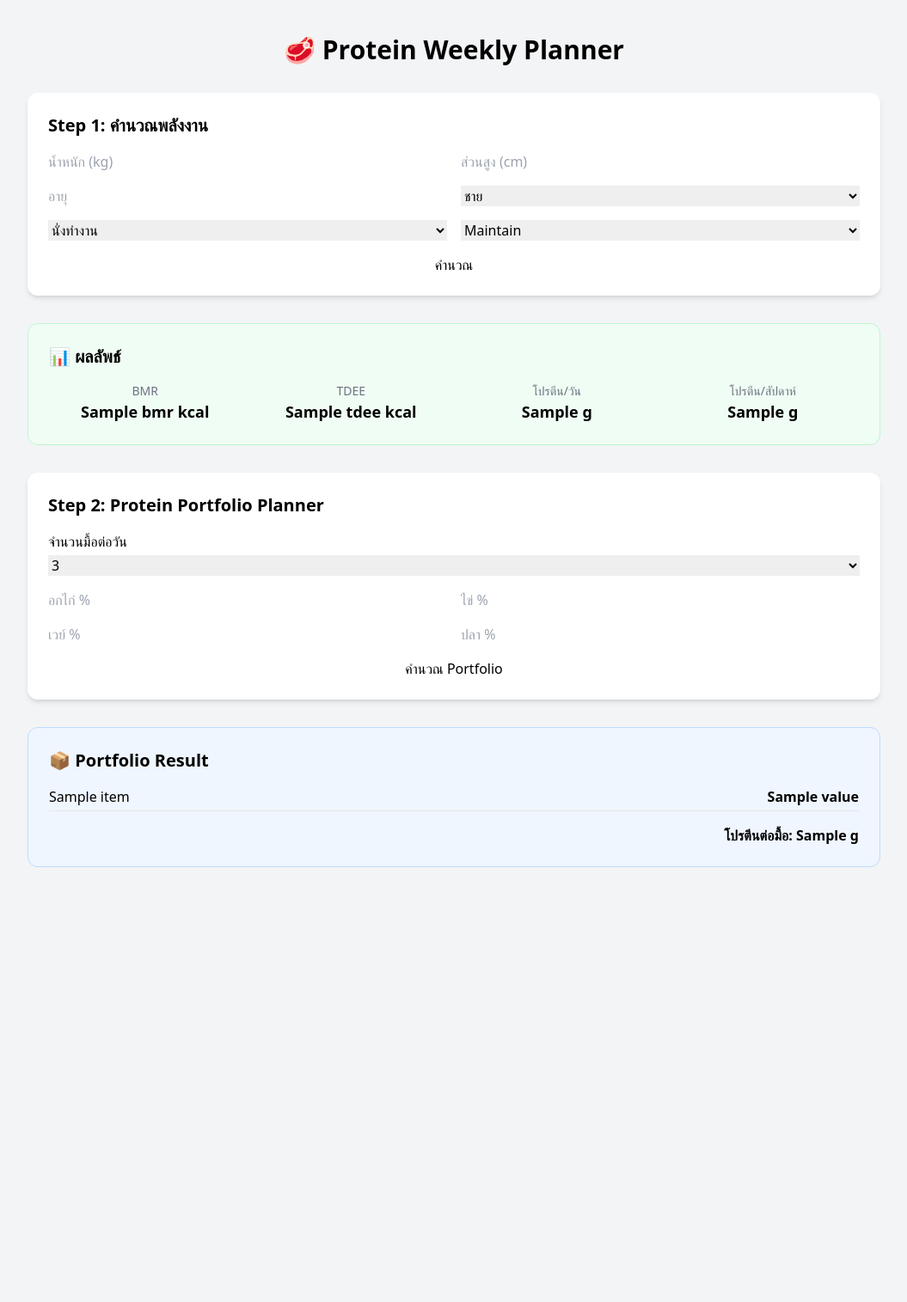
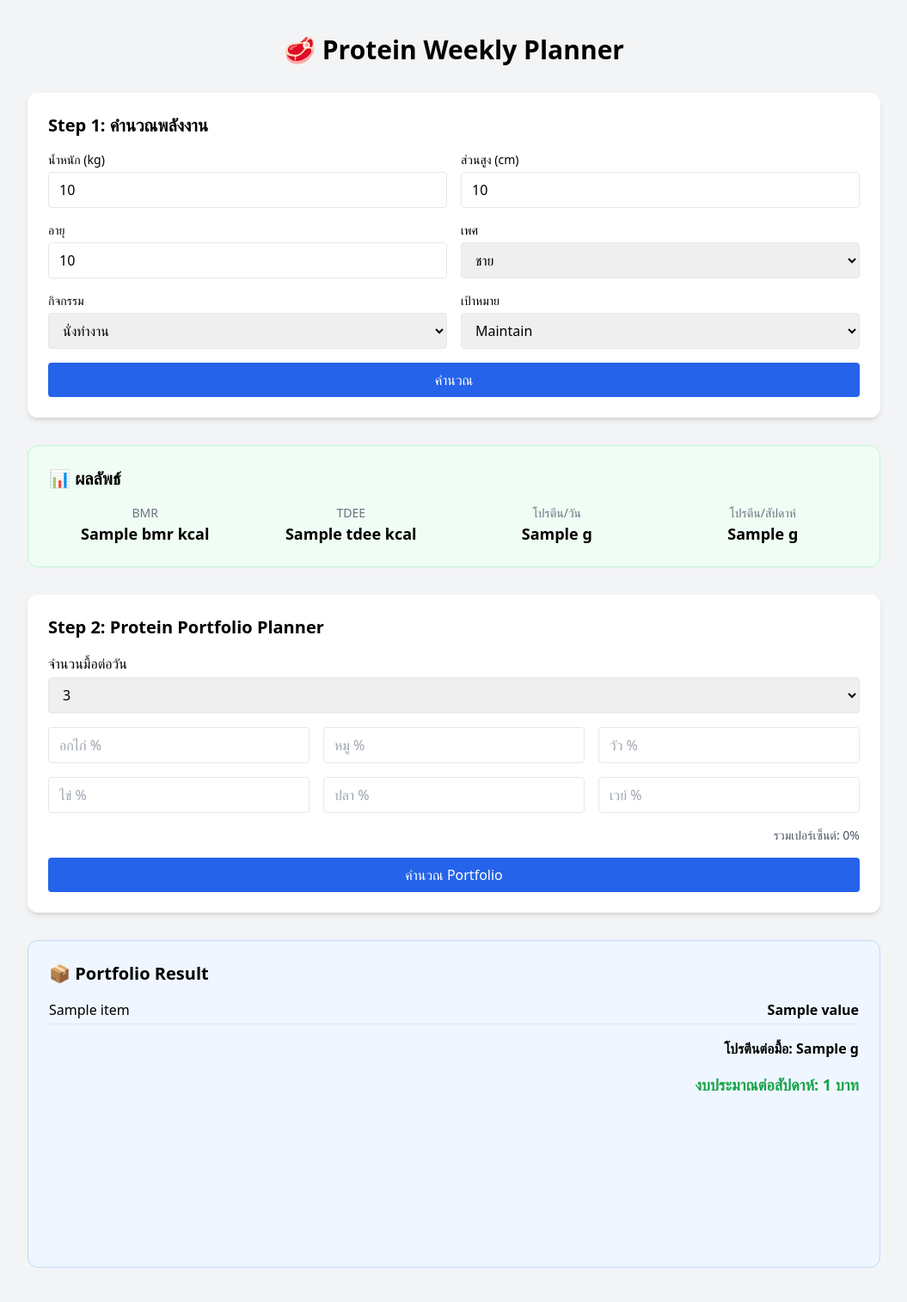
Before and after one commit to tongcnx/protein, a FastAPI app: template templates/index.html in a window 1280 px wide. Shown: the whole page at 86% size, without its empty margins (112-1167 px from the left). Before the commit the page ends 1009 px from the top, so only its background shows below. Run offline with FastAPI, Linux system fonts and the light colour scheme; the template is opened without the code that fills it: most values are stand-ins (such as "Sample title", 1, 10 or a date in 2020); a map, chart or similar area stays blank; some libraries are stand-ins or nearby versions.

Commit message:
Fix portfolio data disappearing

```diff
--- a/main.py
+++ b/main.py
@@ -1,31 +1,23 @@
 from fastapi import FastAPI, Request, Form
+from fastapi.templating import Jinja2Templates
 from fastapi.responses import HTMLResponse
-from fastapi.templating import Jinja2Templates
-
-from core.calculator import *
-from core.food_engine import calculate_food_requirements, calculate_portfolio, load_foods
+import random
 
 app = FastAPI()
 templates = Jinja2Templates(directory="templates")
 
 
-activity_map = {
-    "1.2": 1.2,
-    "1.375": 1.375,
-    "1.55": 1.55,
-    "1.725": 1.725
-}
-
-
 @app.get("/", response_class=HTMLResponse)
 def home(request: Request):
-    foods = load_foods()
-
     return templates.TemplateResponse("index.html", {
         "request": request,
-        "food_analysis": foods
+        "weight": "",
+        "height": "",
+        "age": "",
+        "gender": "male",
+        "activity": "1.2",
+        "goal": "maintain"
     })
-
 
 
 @app.post("/calculate", response_class=HTMLResponse)
@@ -35,92 +27,146 @@ def calculate(
     height: float = Form(...),
     age: int = Form(...),
     gender: str = Form(...),
-    activity: str = Form(...),
+    activity: float = Form(...),
     goal: str = Form(...)
 ):
-    bmr = calculate_bmr(weight, height, age, gender)
-    tdee = calculate_tdee(bmr, activity_map[activity])
-    daily_protein, weekly_protein = calculate_protein(weight, goal)
 
-    food_analysis = calculate_food_requirements(weekly_protein)
+    # ===== BMR =====
+    if gender == "male":
+        bmr = 10*weight + 6.25*height - 5*age + 5
+    else:
+        bmr = 10*weight + 6.25*height - 5*age - 161
+
+    tdee = bmr * activity
+
+    if goal == "gain":
+        tdee += 300
+    elif goal == "cut":
+        tdee -= 300
+
+    daily_protein = weight * 2
+    weekly_protein = daily_protein * 7
 
     return templates.TemplateResponse("index.html", {
         "request": request,
-        "bmr": round(bmr, 2),
-        "tdee": round(tdee, 2),
-        "daily_protein": round(daily_protein, 2),
-        "weekly_protein": round(weekly_protein, 2),
-        "food_analysis": food_analysis
+        "weight": weight,
+        "height": height,
+        "age": age,
+        "gender": gender,
+        "activity": str(activity),
+        "goal": goal,
+        "bmr": round(bmr, 1),
+        "tdee": round(tdee, 1),
+        "daily_protein": round(daily_protein, 1),
+        "weekly_protein": round(weekly_protein, 1)
     })
 
-@app.post("/portfolio")
-async def portfolio(
+
+@app.post("/portfolio", response_class=HTMLResponse)
+def portfolio(
     request: Request,
     weekly_protein: float = Form(...),
-    chicken_percent: float = Form(0),
-    egg_percent: float = Form(0),
-    whey_percent: float = Form(0),
-    fish_percent: float = Form(0),
-    meals_per_day: int = Form(3)
+    meals_per_day: int = Form(...),
+    weight: float = Form(...),
+    height: float = Form(...),
+    age: int = Form(...),
+    gender: str = Form(...),
+    activity: str = Form(...),
+    goal: str = Form(...),
+    chicken_percent: float = Form(...),
+    pork_percent: float = Form(...),
+    beef_percent: float = Form(...),
+    egg_percent: float = Form(...),
+    fish_percent: float = Form(...),
+    whey_percent: float = Form(...)
 ):
 
-    try:
+    activity_value = float(activity)
 
-        total_percent = chicken_percent + egg_percent + whey_percent + fish_percent
+    # ===== BMR =====
+    if gender == "male":
+        bmr = 10*weight + 6.25*height - 5*age + 5
+    else:
+        bmr = 10*weight + 6.25*height - 5*age - 161
 
-        if total_percent != 100:
-            return templates.TemplateResponse("index.html", {
-                "request": request,
-                "error": "เปอร์เซ็นต์รวมต้องเท่ากับ 100%"
-            })
+    tdee = bmr * activity_value
 
-        foods = {
-            "อกไก่ (100g โปรตีน 31g)": 31,
-            "ไข่ (ฟองละ 6g)": 6,
-            "เวย์ (1 scoop 24g)": 24,
-            "ปลา (100g โปรตีน 22g)": 22
-        }
+    if goal == "gain":
+        tdee += 300
+    elif goal == "cut":
+        tdee -= 300
 
-        results = {}
+    daily_protein = weekly_protein / 7
+    protein_per_meal = daily_protein / meals_per_day
 
-        # คำนวณแต่ละตัว
-        if chicken_percent > 0:
-            protein = weekly_protein * (chicken_percent / 100)
-            grams = protein / 31 * 100
-            results["อกไก่"] = round(grams, 1)
+    total_percent = (
+        chicken_percent + pork_percent + beef_percent +
+        egg_percent + fish_percent + whey_percent
+    )
 
-        if egg_percent > 0:
-            protein = weekly_protein * (egg_percent / 100)
-            eggs = protein / 6
-            results["ไข่ (ฟอง)"] = round(eggs, 1)
-
-        if whey_percent > 0:
-            protein = weekly_protein * (whey_percent / 100)
-            scoops = protein / 24
-            results["เวย์ (scoop)"] = round(scoops, 1)
-
-        if fish_percent > 0:
-            protein = weekly_protein * (fish_percent / 100)
-            grams = protein / 22 * 100
-            results["ปลา (กรัม)"] = round(grams, 1)
-
-        daily_protein = weekly_protein / 7
-        protein_per_meal = daily_protein / meals_per_day
-
+    if total_percent != 100:
         return templates.TemplateResponse("index.html", {
             "request": request,
-            "results": results,
-            "daily_protein": round(daily_protein,1),
-            "protein_per_meal": round(protein_per_meal,1)
+            "error": "เปอร์เซ็นต์รวมต้องเท่ากับ 100%",
+            "weight": weight,
+            "height": height,
+            "age": age,
+            "gender": gender,
+            "activity": activity,
+            "goal": goal,
+            "bmr": round(bmr, 1),
+            "tdee": round(tdee, 1),
+            "daily_protein": round(daily_protein, 1),
+            "weekly_protein": weekly_protein
         })
 
-    except Exception as e:
-        print("ERROR:", e)
-        return templates.TemplateResponse("index.html", {
-            "request": request,
-            "results": results,
-            "daily_protein": round(daily_protein,1),
-            "weekly_protein": weekly_protein,
-            "protein_per_meal": round(protein_per_meal,1),
-            "food_analysis": load_foods()
-        })
+    protein_sources = {
+        "เนื้อไก่": (21, chicken_percent),
+        "เนื้อหมู": (22, pork_percent),
+        "เนื้อวัว": (26, beef_percent),
+        "เนื้อปลา": (22, fish_percent),
+        "ไข่ไก่": (8, egg_percent),
+        "เวย์": (80, whey_percent),
+    }
+
+    prices = {
+        "เนื้อไก่": 100,
+        "เนื้อหมู": 200,
+        "เนื้อวัว": 280,
+        "เนื้อปลา": 180,
+        "ไข่ไก่": 140,
+        "เวย์": 990,
+    }
+
+    results = {}
+    chart_data = {}
+    total_cost = 0
+
+    for food, (protein_per_100g, percent) in protein_sources.items():
+
+        protein_needed = weekly_protein * (percent / 100)
+        grams_needed = (protein_needed / protein_per_100g) * 100
+        kg_needed = grams_needed / 1000
+        cost = kg_needed * prices[food]
+
+        total_cost += cost
+        results[food] = f"{round(grams_needed,1)} g (~{round(cost,0)} บาท)"
+        chart_data[food] = round(grams_needed, 1)
+
+    return templates.TemplateResponse("index.html", {
+        "request": request,
+        "weight": weight,
+        "height": height,
+        "age": age,
+        "gender": gender,
+        "activity": activity,
+        "goal": goal,
+        "bmr": round(bmr, 1),
+        "tdee": round(tdee, 1),
+        "daily_protein": round(daily_protein, 1),
+        "weekly_protein": weekly_protein,
+        "protein_per_meal": round(protein_per_meal, 1),
+        "results": results,
+        "chart_data": chart_data,
+        "total_cost": round(total_cost, 0)
+    })
--- a/templates/index.html
+++ b/templates/index.html
@@ -4,6 +4,7 @@
     <meta charset="UTF-8">
     <title>Protein Weekly Planner</title>
     <script src="https://cdn.tailwindcss.com"></script>
+    <script src="https://cdn.jsdelivr.net/npm/chart.js"></script>
 </head>
 
 <body class="bg-gray-100 min-h-screen">
@@ -14,62 +15,93 @@
         🥩 Protein Weekly Planner
     </h1>
 
-    <!-- ================= CALCULATOR CARD ================= -->
+    <!-- ================= STEP 1 ================= -->
     <div class="bg-white rounded-xl shadow-md p-6 mb-8">
         <h2 class="text-xl font-semibold mb-4">Step 1: คำนวณพลังงาน</h2>
 
         <form action="/calculate" method="post" class="grid grid-cols-1 md:grid-cols-2 gap-4">
 
-            <input type="number" step="0.1" name="weight" placeholder="น้ำหนัก (kg)" required class="input-style">
-            <input type="number" step="0.1" name="height" placeholder="ส่วนสูง (cm)" required class="input-style">
-            <input type="number" name="age" placeholder="อายุ" required class="input-style">
+            <div>
+                <label class="block text-sm font-medium">น้ำหนัก (kg)</label>
+                <input type="number" name="weight"
+                       class="w-full border rounded px-3 py-2 mt-1"
+                       value="{{ weight }}" required>
+            </div>
 
-            <select name="gender" class="input-style">
-                <option value="male">ชาย</option>
-                <option value="female">หญิง</option>
+            <div>
+                <label class="block text-sm font-medium">ส่วนสูง (cm)</label>
+                <input type="number" name="height"
+                       class="w-full border rounded px-3 py-2 mt-1"
+                       value="{{ height }}" required>
+            </div>
+
+            <div>
+                <label class="block text-sm font-medium">อายุ</label>
+                <input type="number" name="age"
+                       class="w-full border rounded px-3 py-2 mt-1"
+                       value="{{ age }}" required>
+            </div>
+
+            <div>
+                <label class="block text-sm font-medium">เพศ</label>
+                <select name="gender"
+                        class="w-full border rounded px-3 py-2 mt-1">
+                    <option value="male" {% if gender == "male" %}selected{% endif %}>ชาย</option>
+                    <option value="female" {% if gender == "female" %}selected{% endif %}>หญิง</option>
                 </select>
+            </div>
 
-            <select name="activity" class="input-style">
-                <option value="1.2">นั่งทำงาน</option>
-                <option value="1.375">ออกกำลัง 1-3 วัน</option>
-                <option value="1.55">3-5 วัน</option>
-                <option value="1.725">6-7 วัน</option>
+            <div>
+                <label class="block text-sm font-medium">กิจกรรม</label>
+                <select name="activity"
+                        class="w-full border rounded px-3 py-2 mt-1">
+                    <option value="1.2" {% if activity == "1.2" %}selected{% endif %}>นั่งทำงาน</option>
+                    <option value="1.375" {% if activity == "1.375" %}selected{% endif %}>ออกกำลังกาย 1-3 วัน/สัปดาห์</option>
+                    <option value="1.55" {% if activity == "1.55" %}selected{% endif %}>ออกกำลังกาย 3-5 วัน/สัปดาห์</option>
+                    <option value="1.725" {% if activity == "1.725" %}selected{% endif %}>ออกกำลังกาย 6-7 วัน/สัปดาห์</option>
                 </select>
+            </div>
 
-            <select name="goal" class="input-style">
-                <option value="maintain">Maintain</option>
-                <option value="gain">Muscle Gain</option>
-                <option value="cut">Fat Loss</option>
+            <div>
+                <label class="block text-sm font-medium">เป้าหมาย</label>
+                <select name="goal"
+                        class="w-full border rounded px-3 py-2 mt-1">
+                    <option value="maintain" {% if goal == "maintain" %}selected{% endif %}>Maintain</option>
+                    <option value="gain" {% if goal == "gain" %}selected{% endif %}>Muscle Gain</option>
+                    <option value="cut" {% if goal == "cut" %}selected{% endif %}>Fat Loss</option>
                 </select>
+            </div>
 
             <div class="md:col-span-2">
-                <button class="btn-primary w-full">
+                <button class="w-full bg-blue-600 text-white py-2 rounded hover:bg-blue-700">
                     คำนวณ
                 </button>
             </div>
+
         </form>
     </div>
 
 
     {% if daily_protein %}
-    <!-- ================= RESULT CARD ================= -->
+
+    <!-- ================= RESULT ================= -->
     <div class="bg-green-50 border border-green-200 rounded-xl p-6 mb-8">
         <h2 class="text-xl font-semibold mb-4">📊 ผลลัพธ์</h2>
 
         <div class="grid grid-cols-2 md:grid-cols-4 gap-4 text-center">
-            <div class="result-box">
+            <div>
                 <p class="text-sm text-gray-500">BMR</p>
                 <p class="font-bold text-lg">{{ bmr }} kcal</p>
             </div>
-            <div class="result-box">
+            <div>
                 <p class="text-sm text-gray-500">TDEE</p>
                 <p class="font-bold text-lg">{{ tdee }} kcal</p>
             </div>
-            <div class="result-box">
+            <div>
                 <p class="text-sm text-gray-500">โปรตีน/วัน</p>
                 <p class="font-bold text-lg">{{ daily_protein }} g</p>
             </div>
-            <div class="result-box">
+            <div>
                 <p class="text-sm text-gray-500">โปรตีน/สัปดาห์</p>
                 <p class="font-bold text-lg">{{ weekly_protein }} g</p>
             </div>
@@ -77,41 +109,58 @@
     </div>
 
 
-    <!-- ================= PORTFOLIO CARD ================= -->
+    <!-- ================= STEP 2 ================= -->
     <div class="bg-white rounded-xl shadow-md p-6 mb-8">
         <h2 class="text-xl font-semibold mb-4">Step 2: Protein Portfolio Planner</h2>
 
         <form action="/portfolio" method="post" class="space-y-4">
 
             <input type="hidden" name="weekly_protein" value="{{ weekly_protein }}">
+            <input type="hidden" name="weight" value="{{ weight }}">
+            <input type="hidden" name="height" value="{{ height }}">
+            <input type="hidden" name="age" value="{{ age }}">
+            <input type="hidden" name="gender" value="{{ gender }}">
+            <input type="hidden" name="activity" value="{{ activity }}">
+            <input type="hidden" name="goal" value="{{ goal }}">
 
             <div>
                 <label>จำนวนมื้อต่อวัน</label>
-                <select name="meals_per_day" class="input-style w-full mt-1">
+                <select name="meals_per_day"
+                        class="w-full border rounded px-3 py-2 mt-1">
                     <option value="3">3</option>
                     <option value="4">4</option>
                     <option value="5">5</option>
                 </select>
             </div>
 
-            <div class="grid grid-cols-2 gap-4">
-                <input type="number" name="chicken_percent" placeholder="อกไก่ %" class="input-style">
-                <input type="number" name="egg_percent" placeholder="ไข่ %" class="input-style">
-                <input type="number" name="whey_percent" placeholder="เวย์ %" class="input-style">
-                <input type="number" name="fish_percent" placeholder="ปลา %" class="input-style">
+            <div class="grid grid-cols-2 md:grid-cols-3 gap-4">
+                <input type="number" name="chicken_percent" placeholder="อกไก่ %" class="percent-field border rounded px-3 py-2" required>
+                <input type="number" name="pork_percent" placeholder="หมู %" class="percent-field border rounded px-3 py-2" required>
+                <input type="number" name="beef_percent" placeholder="วัว %" class="percent-field border rounded px-3 py-2" required>
+                <input type="number" name="egg_percent" placeholder="ไข่ %" class="percent-field border rounded px-3 py-2" required>
+                <input type="number" name="fish_percent" placeholder="ปลา %" class="percent-field border rounded px-3 py-2" required>
+                <input type="number" name="whey_percent" placeholder="เวย์ %" class="percent-field border rounded px-3 py-2" required>
             </div>
 
-            <button class="btn-primary w-full">
+            <div class="text-right text-sm text-gray-600">
+                รวมเปอร์เซ็นต์: <span id="percentTotal">0</span>%
+            </div>
+
+            <button class="w-full bg-blue-600 text-white py-2 rounded hover:bg-blue-700">
                 คำนวณ Portfolio
             </button>
+
         </form>
     </div>
+
     {% endif %}
 
 
     {% if results %}
+
     <!-- ================= PORTFOLIO RESULT ================= -->
-    <div class="bg-blue-50 border border-blue-200 rounded-xl p-6">
+    <div class="bg-blue-50 border border-blue-200 rounded-xl p-6 mt-8">
+
         <h2 class="text-xl font-semibold mb-4">📦 Portfolio Result</h2>
 
         <div class="space-y-2">
@@ -126,33 +175,75 @@
         <div class="mt-4 text-right font-bold">
             โปรตีนต่อมื้อ: {{ protein_per_meal }} g
         </div>
+
+        <div class="mt-4 text-right text-lg font-bold text-green-600">
+            งบประมาณต่อสัปดาห์: {{ total_cost }} บาท
         </div>
+
+        {% if chart_data %}
+        <div class="mt-6">
+            <canvas id="proteinChart"></canvas>
+        </div>
+
+        <script>
+        const ctx = document.getElementById('proteinChart');
+
+        new Chart(ctx, {
+            type: 'pie',
+            data: {
+                labels: {{ chart_data.keys()|list|safe }},
+                datasets: [{
+                    data: {{ chart_data.values()|list|safe }},
+                }]
+            },
+            options: {
+                responsive: true,
+                plugins: {
+                    legend: { position: 'bottom' }
+                }
+            }
+        });
+        </script>
         {% endif %}
 
+    </div>
 
-    {% if error %}
-    <div class="bg-red-50 border border-red-200 rounded-xl p-4 mt-6 text-red-600">
-        {{ error }}
-    </div>
     {% endif %}
 
 </div>
 
 
-<!-- ===== reusable styles ===== -->
-<style>
-.input-style {
-    @apply border rounded-lg p-2 w-full focus:outline-none focus:ring-2 focus:ring-blue-400;
+<script>
+document.addEventListener("DOMContentLoaded", function(){
+
+  const form = document.querySelector("form[action='/portfolio']");
+  const percentInputs = document.querySelectorAll(".percent-field");
+  const percentTotal = document.getElementById("percentTotal");
+
+  if(percentInputs.length > 0){
+    percentInputs.forEach(input => {
+      input.addEventListener("input", () => {
+        let total = 0;
+        percentInputs.forEach(i => total += Number(i.value || 0));
+        percentTotal.textContent = total;
+      });
+    });
   }
 
-.btn-primary {
-    @apply bg-blue-600 text-white py-2 rounded-lg hover:bg-blue-700 transition;
+  if(form){
+    form.addEventListener("submit", function(e){
+      let total = 0;
+      percentInputs.forEach(i => total += Number(i.value || 0));
+
+      if(total !== 100){
+        alert("เปอร์เซ็นต์รวมต้องเท่ากับ 100%");
+        e.preventDefault();
+      }
+    });
   }
 
-.result-box {
-    @apply bg-white p-3 rounded-lg shadow-sm;
-}
-</style>
+});
+</script>
 
 </body>
 </html>
```
Lines whose indentation alone changed are shown as unchanged.
